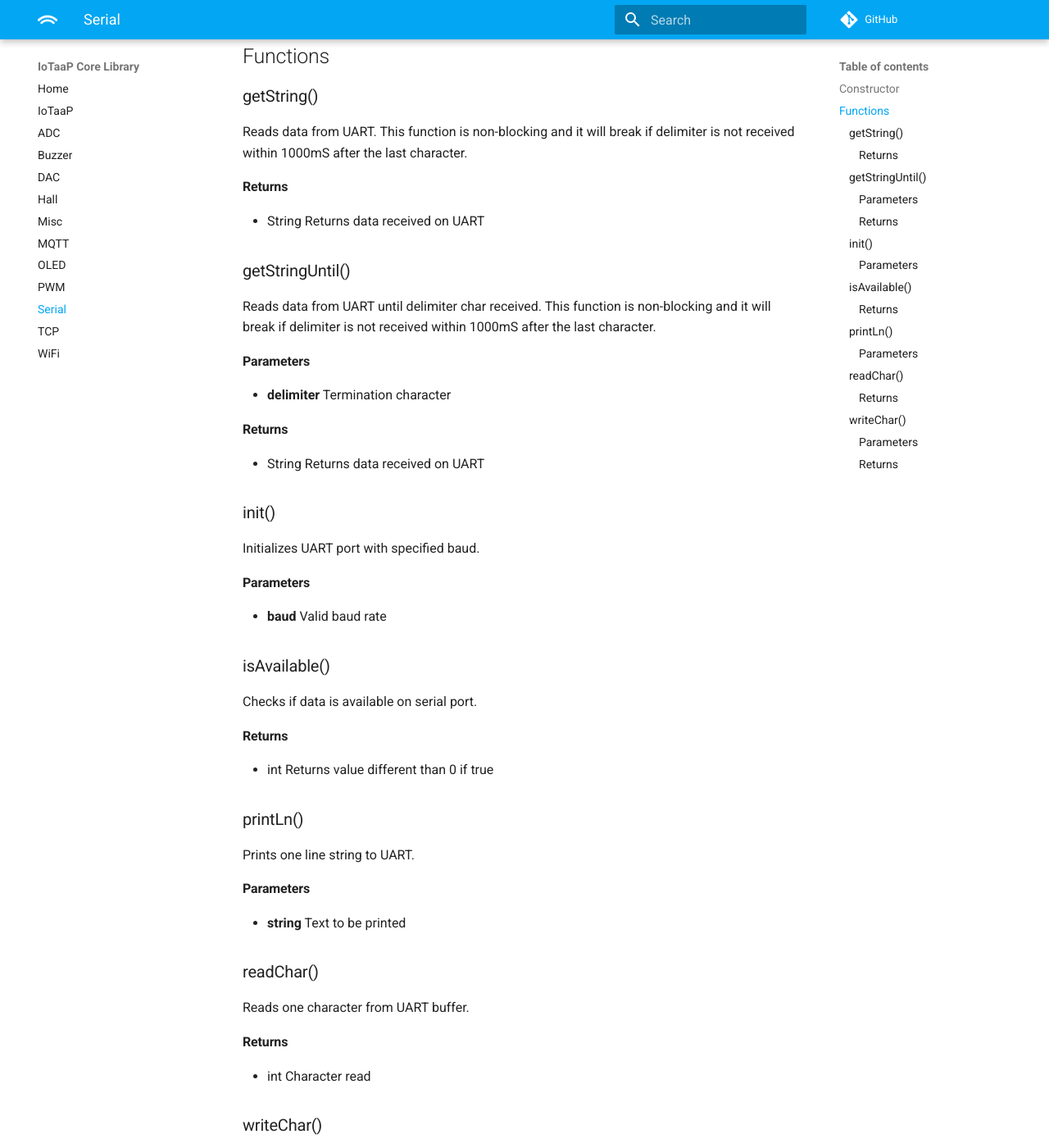
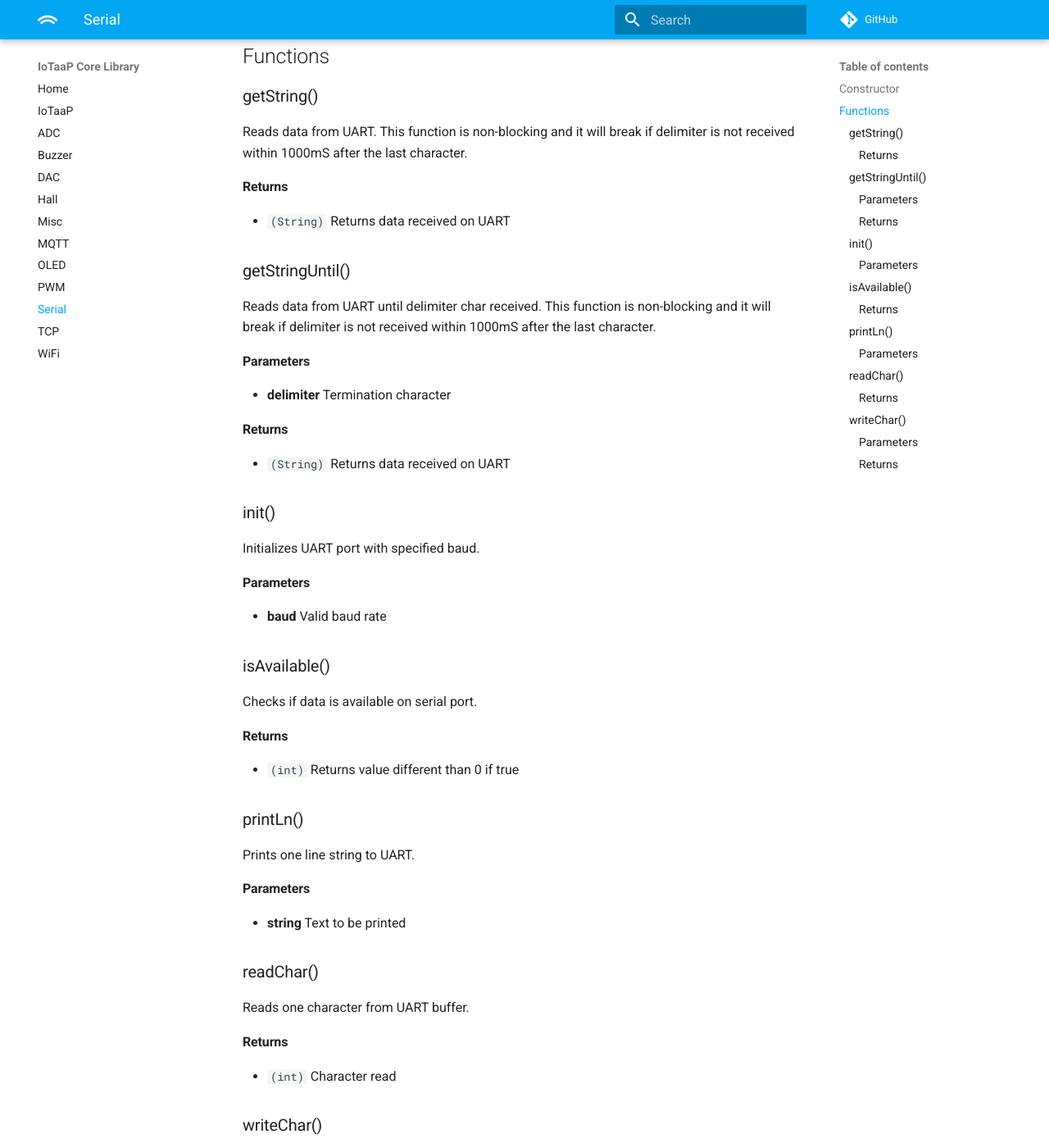
Before and after one commit to iotaap/docs-core, an MkDocs documentation site: the page built from docs/serial.md, in a window 1280 px wide and 1400 px high, scrolled down 245 px. Shown: the whole window at 82% size. Built offline with MkDocs 1.6.1 and Material for MkDocs 9.7.7, drawn with Linux system fonts in a browser that asks for light colours; comment, search, counter and statistics services are not loaded; some of the changed text lies outside the part shown.

Commit message:
Some formatting improvements

```diff
--- a/docs/serial.md
+++ b/docs/serial.md
@@ -9,7 +9,7 @@
 ### getString()
 Reads data from UART. This function is non-blocking and it will break if delimiter is not received within 1000mS after the last character.
 #### Returns
-- String Returns data received on UART
+- `(String)` Returns data received on UART
 
 ### getStringUntil()
 Reads data from UART until delimiter char received. This function is non-blocking and it will break if delimiter is not received within 1000mS after the last character.
@@ -17,7 +17,7 @@ Reads data from UART until delimiter char received. This function is non-blockin
 - **delimiter**	Termination character
 
 #### Returns
-- String Returns data received on UART
+- `(String)` Returns data received on UART
 
 ### init()
 Initializes UART port with specified baud.
@@ -27,7 +27,7 @@ Initializes UART port with specified baud.
 ### isAvailable()
 Checks if data is available on serial port.
 #### Returns
-- int Returns value different than 0 if true
+- `(int)` Returns value different than 0 if true
 
 ### printLn()
 Prints one line string to UART.
@@ -37,7 +37,7 @@ Prints one line string to UART.
 ### readChar()
 Reads one character from UART buffer.
 #### Returns
-- int Character read
+- `(int)` Character read
 
 ### writeChar()
 Writes one character to the UART.
@@ -45,4 +45,4 @@ Writes one character to the UART.
 - **ch** Character to be written
 
 #### Returns
-- size_t Number of written characters
+- `(size_t)` Number of written characters
```
Also changed, not shown: docs/hall.md (+1 -1 lines), docs/misc.md (+1 -1 lines), docs/mqtt.md (+1 -1 lines), docs/tcp.md (+2 -2 lines), docs/wifi.md (+3 -3 lines).
